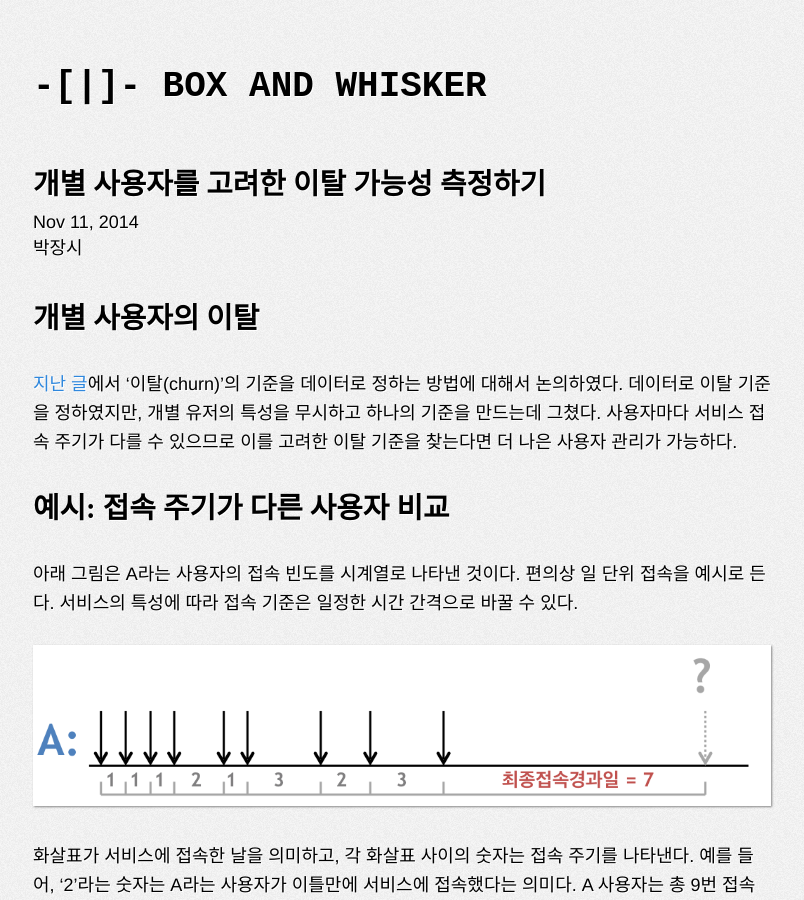
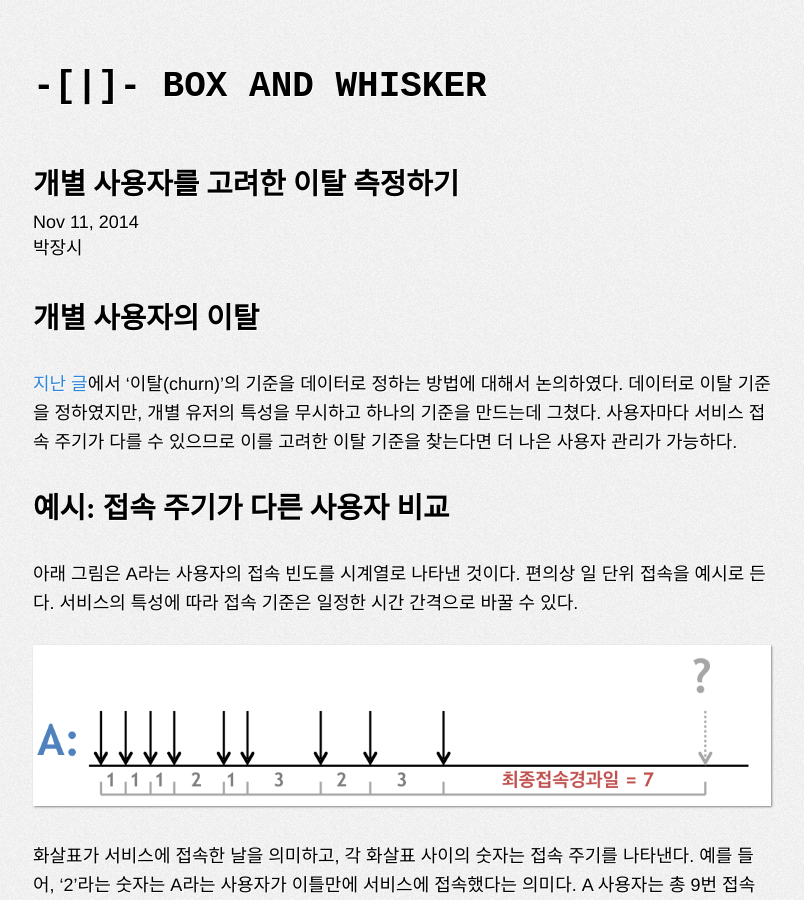
Before and after one commit to boxnwhiskr/boxnwhiskr.github.io, a Jekyll site: the page built from _posts/2014-11-11-measure_churn_for_individual_users.markdown, in a window 1280 px wide and 900 px high. Shown: the whole window, without its empty margins (238-1042 px from the left). Built offline with Jekyll 4.4.1, drawn with Linux system fonts in a browser that asks for light colours.

Commit message:
change title

```diff
--- a/_posts/2014-11-11-measure_churn_for_individual_users.markdown
+++ b/_posts/2014-11-11-measure_churn_for_individual_users.markdown
@@ -1,6 +1,6 @@
 ---
 layout: post
-title: 개별 사용자를 고려한 이탈 가능성 측정하기
+title: 개별 사용자를 고려한 이탈 측정하기
 author: 박장시
 date: 2014-11-11
 ---
```
